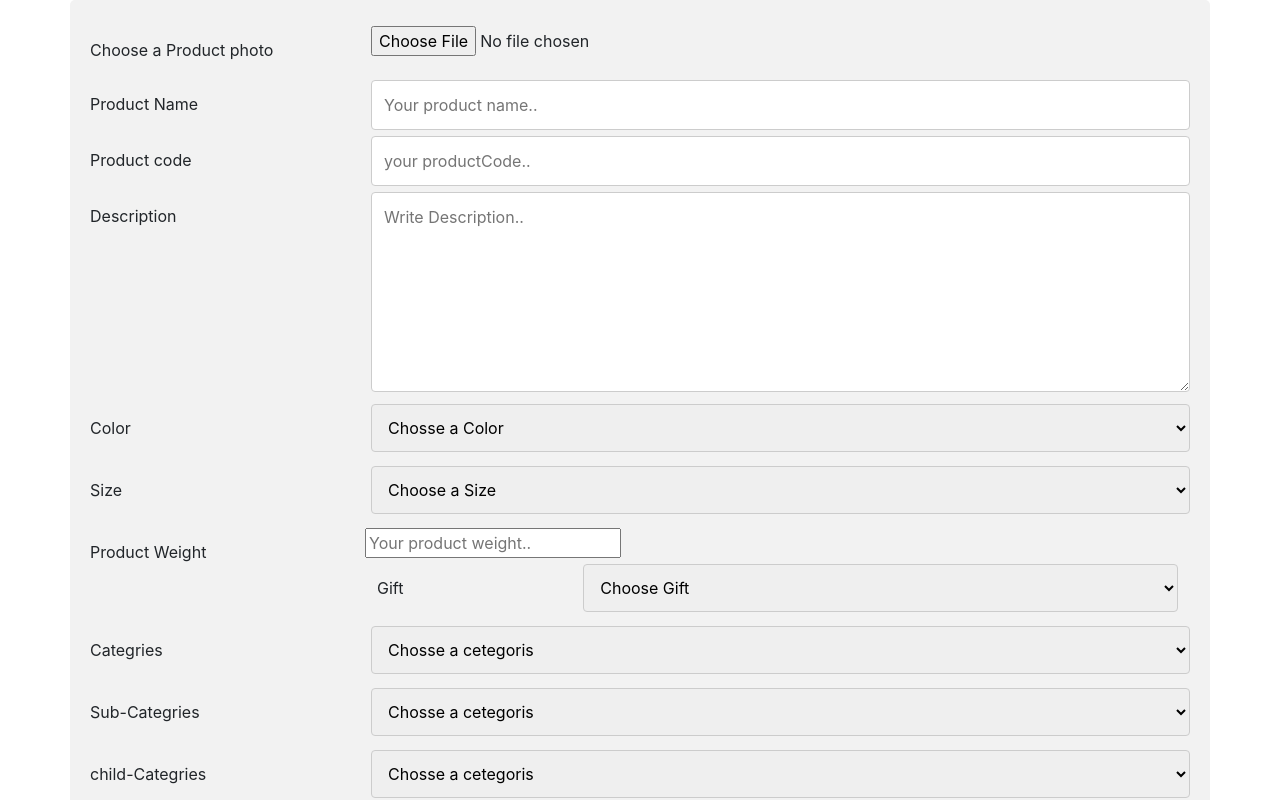
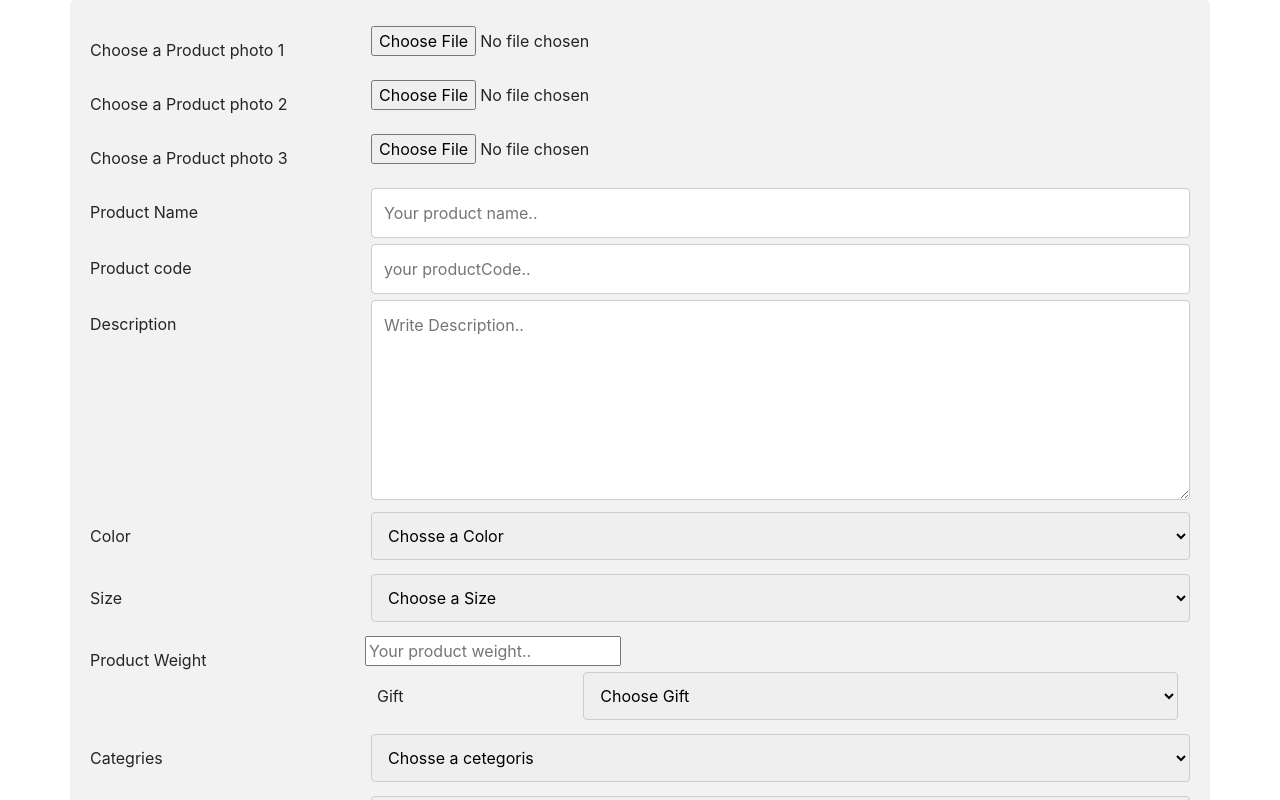
Before and after one commit to jahid777/imgbb_api_react, a React (Create React App) app: page / in a window 1280 px wide. Shown: the top 800 px of the page. Built offline with nearby package versions, Linux system fonts and the light colour scheme.

Commit message:
multipul input

```diff
--- a/src/App.js
+++ b/src/App.js
@@ -6,9 +6,13 @@ const App = () => {
   const [isUploading, setIsUpLoading] = useState(false);
   const [message, setMessage] = useState("");
   const [imageUrl, setImageUrl] = useState("");
+  const [imageUrl2, setImageUrl2] = useState("");
+  const [imageUrl3, setImageUrl3] = useState("");
 
   // catch input value by using useRef hook
   const photoRef = useRef();
+  const photoRef2 = useRef();
+  const photoRef3 = useRef();
   const nameRef = useRef();
   const productCodeRef = useRef();
   const descriptionRef = useRef();
@@ -24,17 +28,26 @@ const App = () => {
   const discountPriceRef = useRef();
   const currentPriceRef = useRef();
 
-  // handle image uploader (image upload by api in imgBB)
+  // handle image uploader 1 (image upload by api in imgBB)
   const imageUploadHandler = (e) => {
     setIsUpLoading(true);
     const imageData = new FormData();
+    const imageData2 = new FormData();
+    const imageData3 = new FormData();
+
     imageData.set("key", "ca5482cb4e564b594544191602467167"); // set api key
+    imageData2.set("key", "ca5482cb4e564b594544191602467167"); // set api key
+    imageData3.set("key", "ca5482cb4e564b594544191602467167"); // set api key
+
     imageData.append("image", photoRef.current.files[0]);
-
+    imageData2.append("image2", photoRef2.current.files[1]);
+    imageData3.append("image3", photoRef3.current.files[2]);
     axios
-      .post("https://api.imgbb.com/1/upload", imageData)
+      .post("https://api.imgbb.com/1/upload", imageData, imageData2, imageData3)
       .then((res) => {
         setImageUrl(res.data.data.url);
+        setImageUrl2(res.data.data.url);
+        setImageUrl3(res.data.data.url);
         setIsUpLoading(false);
       })
       .catch((error) => {
@@ -42,12 +55,48 @@ const App = () => {
       });
   };
 
+  // // handle image uploader 2 (image upload by api in imgBB)
+  // const imageUploadHandler2 = (e) => {
+  //   setIsUpLoading(true);
+  //   const imageData = new FormData();
+  //   imageData.set("key", "ca5482cb4e564b594544191602467167"); // set api key
+  //   imageData.append("image", photoRef2.current.files[1]);
+  //   axios
+  //     .post("https://api.imgbb.com/1/upload", imageData)
+  //     .then((res) => {
+  //       setImageUrl2(res.data.data.url);
+  //       setIsUpLoading(false);
+  //     })
+  //     .catch((error) => {
+  //       console.log(error);
+  //     });
+  // };
+
+  // // handle image uploader 3 (image upload by api in imgBB)
+  // const imageUploadHandler3 = (e) => {
+  //   setIsUpLoading(true);
+  //   const imageData = new FormData();
+  //   imageData.set("key", "ca5482cb4e564b594544191602467167"); // set api key
+  //   imageData.append("image", photoRef3.current.files[2]);
+  //   axios
+  //     .post("https://api.imgbb.com/1/upload", imageData)
+  //     .then((res) => {
+  //       setImageUrl3(res.data.data.url);
+  //       setIsUpLoading(false);
+  //     })
+  //     .catch((error) => {
+  //       console.log(error);
+  //     });
+  // };
+
   // handle add service and save at the database
   const handleAddProduct = async (e) => {
     e.preventDefault();
 
     const service = {
       img: imageUrl,
+      img2: imageUrl2,
+      img3: imageUrl3,
       name: nameRef.current.value,
       code: productCodeRef.current.value,
       description: descriptionRef.current.value,
@@ -105,10 +154,10 @@ const App = () => {
     <div className="container">
       <form onSubmit={handleAddProduct}>
         <div className="row">
-          {/* product Image */}
+          {/* product Image 1*/}
           <div className="col-25">
             <label htmlFor="img" className="label-input">
-              Choose a Product photo
+              Choose a Product photo 1
             </label>
           </div>
           <div className="col-75">
@@ -118,6 +167,40 @@ const App = () => {
               type="file"
               id="img"
               name="image"
+              placeholder="Your image.."
+            />
+          </div>
+
+          {/* product Image 2*/}
+          <div className="col-25">
+            <label htmlFor="img2" className="label-input">
+              Choose a Product photo 2
+            </label>
+          </div>
+          <div className="col-75">
+            <input
+              onChange={imageUploadHandler}
+              ref={photoRef2}
+              type="file"
+              id="img2"
+              name="image2"
+              placeholder="Your image.."
+            />
+          </div>
+
+          {/* product Image 3 */}
+          <div className="col-25">
+            <label htmlFor="img3" className="label-input">
+              Choose a Product photo 3
+            </label>
+          </div>
+          <div className="col-75">
+            <input
+              onChange={imageUploadHandler}
+              ref={photoRef3}
+              type="file"
+              id="img3"
+              name="image3"
               placeholder="Your image.."
             />
           </div>
@@ -405,109 +488,3 @@ const App = () => {
 };
 
 export default App;
-
-/* eslint-disable no-undef */
-// import "./App.css";
-// import { useState } from "react";
-// import axios from 'axios';
-
-// function App() {
-//   const [data, setData] = useState([""]);
-//   const [imageURL, setImageUrl] = useState(null);
-
-//   const handleSubmit = () => {};
-
-//   const handleInput = (e) => {
-//     const inputInfo = { ...data };
-//     inputInfo[e.target.name] = e.target.value;
-//     setData(inputInfo);
-//   };
-//   console.log(data);
-
-//     // Handle Image Upload
-//     const handleImageUpload = event =>{
-//       console.log(event.target.files[0]);
-//       const imageData = new FormData();
-//       imageData.set('key', 'a4eb966ac76c6b59719e1a529adae7d6');
-//       imageData.append('image', event.target.files[0]);
-
-//       axios.post('https://api.imgbb.com/1/upload',
-//           imageData)
-//           .then(function (response) {
-//               setImageUrl(response.data.data.display_url);
-//           })
-//           .catch(function (error) {
-//               console.log(error);
-//           });
-
-//   }
-//   return (
-//     <div className="container mt-5">
-//       <form onSubmit={handleSubmit}>
-//         <h5>select your product</h5>
-//         <select
-//           name="product"
-//           className="form-control"
-//           required
-//           onChange={handleInput}
-//         >
-//           <option value=""></option>
-//           <option value="shirt">This is shirt</option>
-//           <option value="pant">this is pant</option>
-//         </select>
-
-//         <h5 className="mt-5">select your categoris</h5>
-//         <select name="categoris" className="form-control" onChange={handleInput}>
-//           <option value=""></option>
-//           <option value="BD">BD</option>
-//           <option value="US">US</option>
-//         </select>
-//         <div className="mt-3 ">
-//           <label htmlhtmlFor="NameInput" className="form-label">
-//             Name
-//           </label>
-//           <input
-//             onChange={handleInput}
-//             type="text"
-//             name="name"
-//             className="form-control"
-//             id="NameInput"
-//             aria-describedby="emailHelp"
-//           />
-//         </div>
-//         <div className="mb-3">
-//           <label htmlhtmlFor="exampleInputEmail1" className="form-label">
-//             Email address
-//           </label>
-//           <input
-//             onChange={handleInput}
-//             type="email"
-//             name="email"
-//             className="form-control"
-//             id="exampleInputEmail1"
-//             aria-describedby="emailHelp"
-//           />
-//         </div>
-//         <div className="mb-3">
-//           <label htmlhtmlFor="priceInput" className="form-label">
-//             Price
-//           </label>
-//           <input
-//             onChange={handleInput}
-//             type="number"
-//             name="price"
-//             className="form-control"
-//             id="priceInput"
-//             aria-describedby="emailHelp"
-//           />
-//         </div>
-//         <input type="file" name="photo" id="" />
-//         <button type="submit" className="btn btn-primary">
-//           Submit
-//         </button>
-//       </form>
-//     </div>
-//   );
-// }
-
-// export default App;
```
